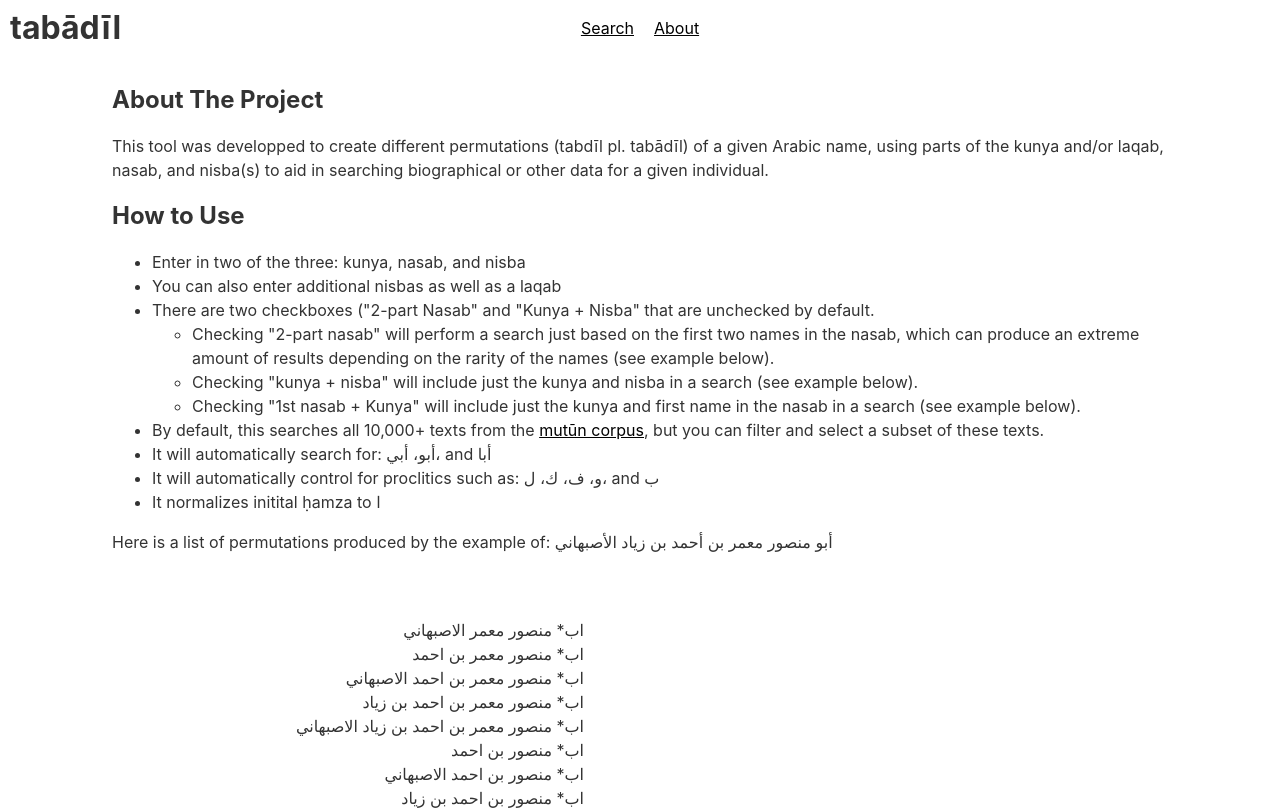
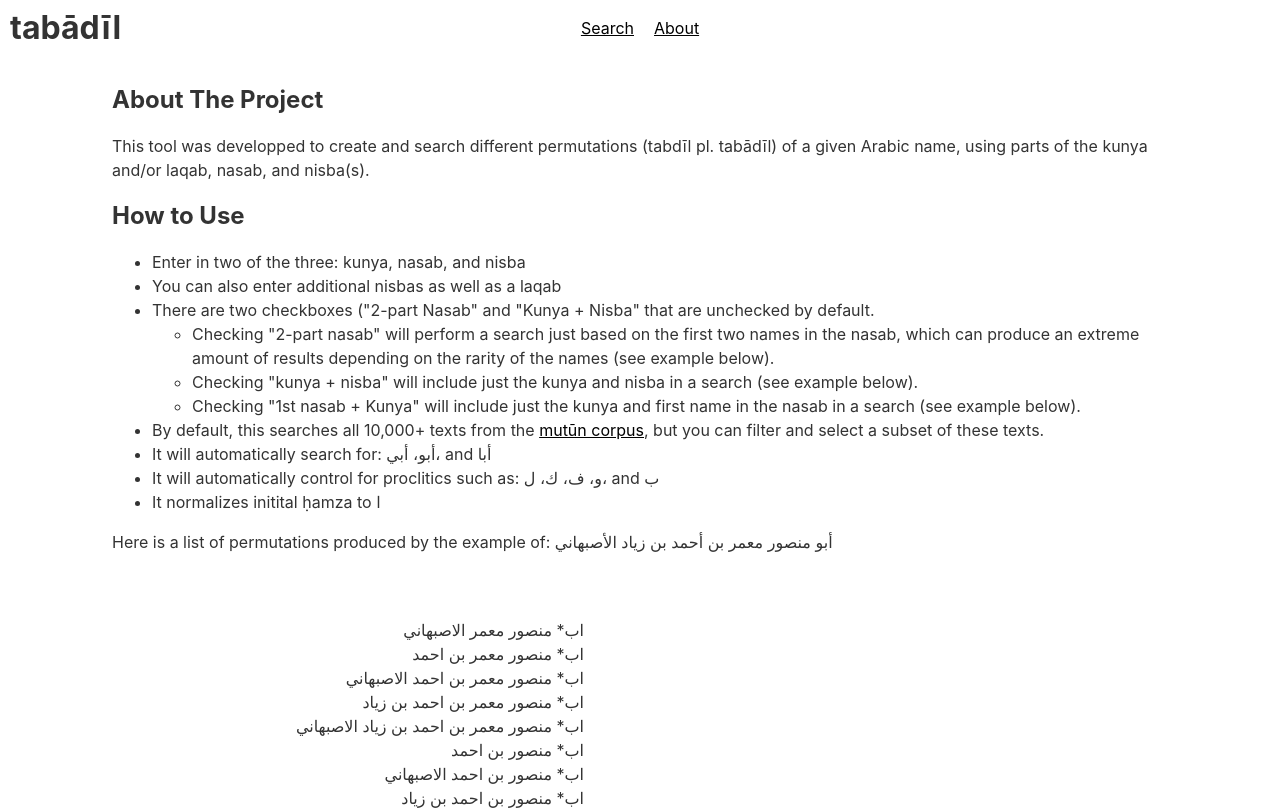
Before and after one commit to ammusto/tabadil, a React (Create React App) app: page /about in a window 1280 px wide. Shown: the top 810 px of the page. Built offline with nearby package versions, Linux system fonts and the light colour scheme; no server answers.

Commit message:
updated about

```diff
--- a/src/components/About.tsx
+++ b/src/components/About.tsx
@@ -7,7 +7,7 @@ const About: React.FC = () => {
             <div className='text-content'>
                 <div>
                     <h2>About The Project</h2>
-                    <p>This tool was developped to create different permutations (tabdīl pl. tabādīl) of a given Arabic name, using parts of the kunya and/or laqab, nasab, and nisba(s) to aid in searching biographical or other data for a given individual.</p>
+                    <p>This tool was developped to create and search different permutations (tabdīl pl. tabādīl) of a given Arabic name, using parts of the kunya and/or laqab, nasab, and nisba(s).</p>
                     <p></p>
                     <h2>How to Use</h2>
                     <ul>
```
